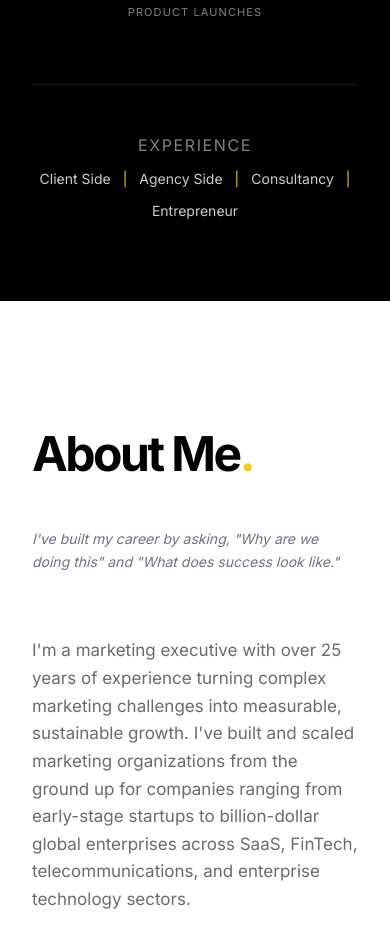
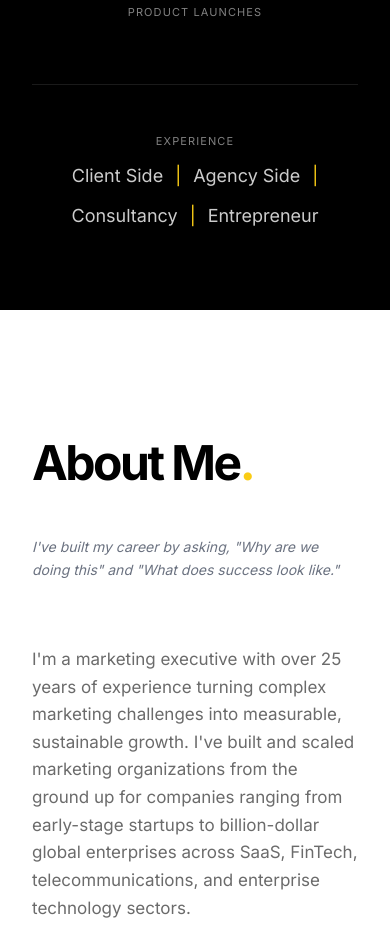
Before and after one commit to mrh1976/mherron, a Next.js app: page / in a window 390 px wide. Shown: the part 2300-3230 px from the top of the page. Built offline with nearby package versions, Linux system fonts and the light colour scheme.

Commit message:
Update page.tsx

```diff
--- a/app/page.tsx
+++ b/app/page.tsx
@@ -178,10 +178,10 @@ export default function Home() {
 
           {/* 4 Perspectives Footer */}
           <div className="pt-12 border-t border-white/10 text-center">
-            <div className="text-[16px] uppercase tracking-widest text-white/50 mb-3">
+            <div className="text-[11px] uppercase tracking-widest text-white/50 mb-3">
               Experience
             </div>
-            <div className="text-sm md:text-base text-white/80 flex items-center justify-center gap-3 flex-wrap">
+            <div className="text-lg md:text-base text-white/80 flex items-center justify-center gap-3 flex-wrap">
               <span>Client Side</span>
               <span className="text-yellow-400">|</span>
               <span>Agency Side</span>
```
